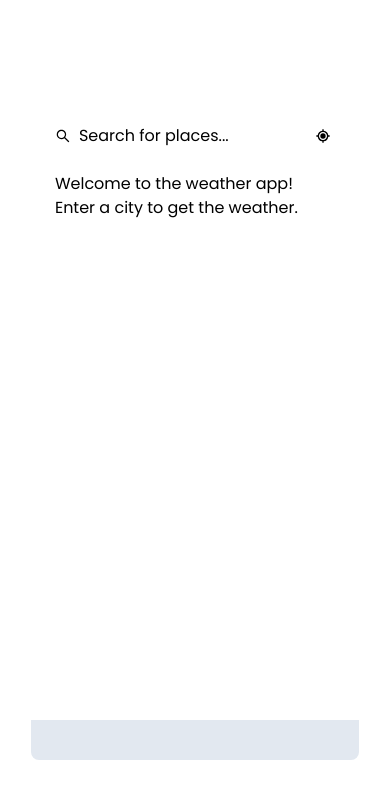
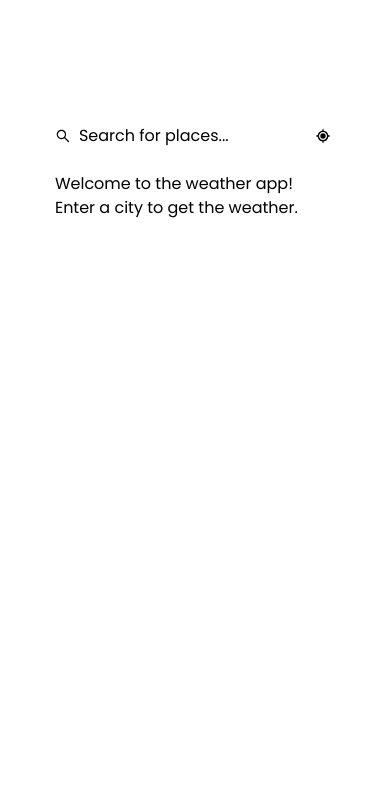
Before and after one commit to forzyz/weather-app, a Next.js app: page / in a window 390 px wide. Shown: the top 798 px of the page. Built offline with nearby package versions, Linux system fonts and the light colour scheme.

Commit message:
mobile strip delete

```diff
--- a/app/page.tsx
+++ b/app/page.tsx
@@ -1,5 +1,5 @@
 "use client";
-import React, { useState } from "react";
+import React, { useEffect, useState } from "react";
 
 import Image from "next/image";
 import Input from "./component/Input";
@@ -24,7 +24,7 @@ type PageProps = {
       };
       is_day: number;
       temp_c: number;
-      temp_f: number
+      temp_f: number;
     };
     location: {
       name: string;
@@ -37,6 +37,24 @@ type PageProps = {
 };
 
 const Home = () => {
+
+  const [isMobile, setIsMobile] = useState(false);
+
+  useEffect(() => {
+    const handleResize = () => {
+      setIsMobile(window.innerWidth <= 768); // Adjust the threshold as needed
+    };
+
+    handleResize(); // Initial check
+
+    window.addEventListener("resize", handleResize);
+
+    return () => {
+      window.removeEventListener("resize", handleResize);
+    };
+  }, []);
+
+
   const [data, setData] = useState<PageProps["data"] | null>(null);
   const [location, setLocation] = useState("");
   const [error, setError] = useState("");
@@ -141,7 +159,7 @@ const Home = () => {
         <div className="flex items-center">
           {data ? (
             dayMode ? (
-              <DayForecast data={data} tempScale={tempScale}/>
+              <DayForecast data={data} tempScale={tempScale} />
             ) : (
               <WeekForecast data={data} tempScale={tempScale} />
             )
@@ -158,7 +176,11 @@ const Home = () => {
         rightContent ? "h-fit md:h-fit md:p-10 lg:h-screen" : "h-screen"
       }`}
     >
-      <div className={`bg-slate-200 rounded-lg flex flex-col md:flex-row lg:flex-row self-center m-auto w-11/12 ${!rightContent && `h-5/6`}`}>
+      <div
+        className={`bg-slate-200 rounded-lg flex flex-col md:flex-row lg:flex-row self-center m-auto w-11/12 ${
+          !rightContent && `h-5/6`
+        }`}
+      >
         {/* Left side */}
         <div
           className={`bg-white w-full md:w-2/4 lg:w-1/4 ${
@@ -175,7 +197,13 @@ const Home = () => {
           </div>
         </div>
         {/* Right side */}
-        <div className="p-5 w-full md:w-9/12 lg:w-9/12">{rightContent}</div>
+        <div
+          className={`p-5 w-full md:w-9/12 lg:w-9/12 ${
+            isMobile ? "bg-white" : ""
+          }`}
+        >
+          {rightContent}
+        </div>
       </div>
     </div>
   );
```
